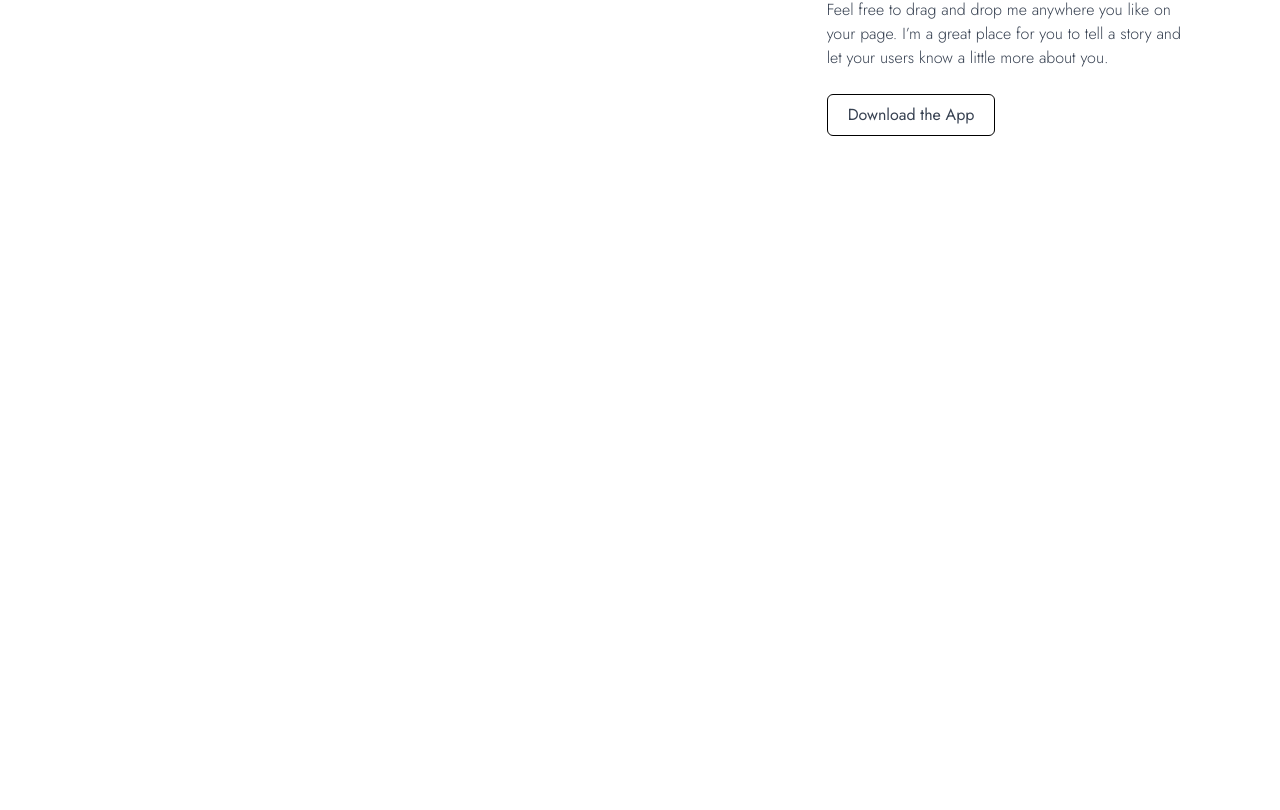
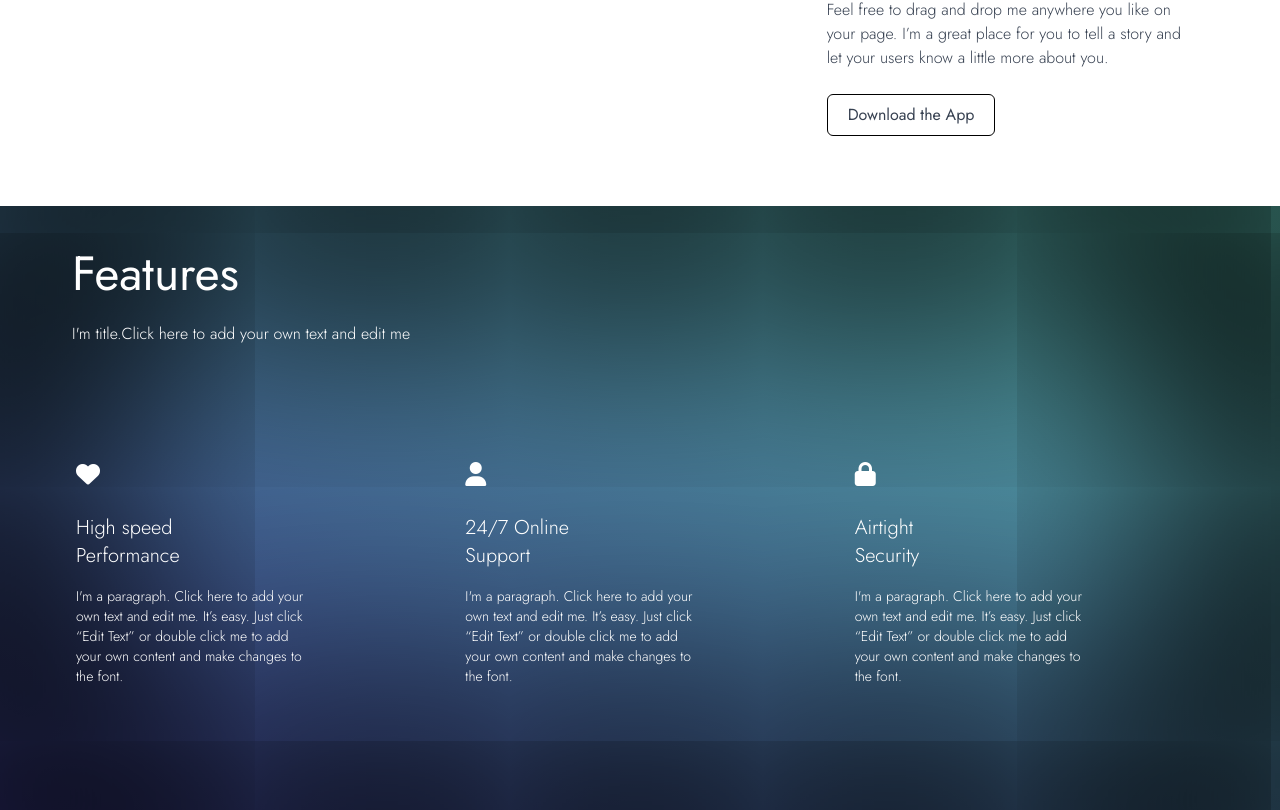
Before and after one commit to mhdrashid-dev/static-apk--informational-website, a React (Create React App) app: page / in a window 1280 px wide. Shown: the part 1038-1848 px from the top of the page. Before the commit the page ends 1244 px from the top, so only its background shows below. Built offline with nearby package versions, Linux system fonts and the light colour scheme.

Commit message:
Complete Feature page Design

```diff
--- a/src/Components/FeaturePage/Feature.js
+++ b/src/Components/FeaturePage/Feature.js
@@ -0,0 +1,32 @@
+import React from 'react'
+
+function Feature() {
+  return (
+    <div className='features w-full min-h-[100vh] md:min-h-[50vh] bg-gradient-to-tr from-third to-second text-white font-jost py-5 px-4 ' style={{boxShadow:'inset 0px 0px 5000px 100px black'}}>
+        <div className="heading my-5 md:px-5  lg:px-14 container mx-auto">
+            <h1 className='text-3xl my-6 lg:text-5xl font-normal'>Features</h1>
+            <h1 className='font-extralight my-5'>I'm title.Click here to add <br className='lg:hidden'/> your own text and edit me</h1>
+        </div>
+        <div className="cards my-16 md:grid md:grid-cols-3 lg:px-10 container mx-auto">
+            <div className="card-1 my-10 md:px-5 ">
+                <i class="fa-solid fa-heart my-2 text-2xl"></i>
+                <h1 className='text-xl font-extralight my-4'>High speed <br /> Performance</h1>
+                <h1 className='text-sm font-extralight lg:w-2/3'>I'm a paragraph. Click here to add your own text and edit me. It’s easy. Just click “Edit Text” or double click me to add your own content and make changes to the font.</h1>
+            </div>
+            <div className="card-1 my-10 md:px-5">
+                <i class="fa-solid fa-user my-2 text-2xl"></i>
+                <h1 className='text-xl font-extralight my-4'>24/7 Online <br /> Support</h1>
+                <h1 className='text-sm font-extralight lg:w-2/3'>I'm a paragraph. Click here to add your own text and edit me. It’s easy. Just click “Edit Text” or double click me to add your own content and make changes to the font.</h1>
+            </div>
+            <div className="card-1 my-10 md:px-5">
+                <i class="fa-solid fa-lock my-2 text-2xl"></i>
+                <h1 className='text-xl font-extralight my-4'>Airtight <br /> Security</h1>
+                <h1 className='text-sm font-extralight lg:w-2/3'>I'm a paragraph. Click here to add your own text and edit me. It’s easy. Just click “Edit Text” or double click me to add your own content and make changes to the font.</h1>
+            </div>
+        </div>
+
+    </div>
+  )
+}
+
+export default Feature
--- a/src/Pages/FeaturePage.js
+++ b/src/Pages/FeaturePage.js
@@ -0,0 +1,12 @@
+import React from 'react'
+import Feature from '../Components/FeaturePage/Feature'
+
+function FeaturePage() {
+  return (
+    <div>
+      <Feature></Feature>
+    </div>
+  )
+}
+
+export default FeaturePage
--- a/src/Website.js
+++ b/src/Website.js
@@ -1,4 +1,5 @@
 import React from 'react'
+import FeaturePage from './Pages/FeaturePage'
 import HomePage from './Pages/HomePage'
 import NavbarPage from './Pages/NavbarPage'
 import ServicePage from './Pages/ServicePage'
@@ -9,6 +10,7 @@ function Website() {
       <NavbarPage></NavbarPage>
       <HomePage></HomePage>
       <ServicePage></ServicePage>
+      <FeaturePage></FeaturePage>
     </div>
   )
 }
```
